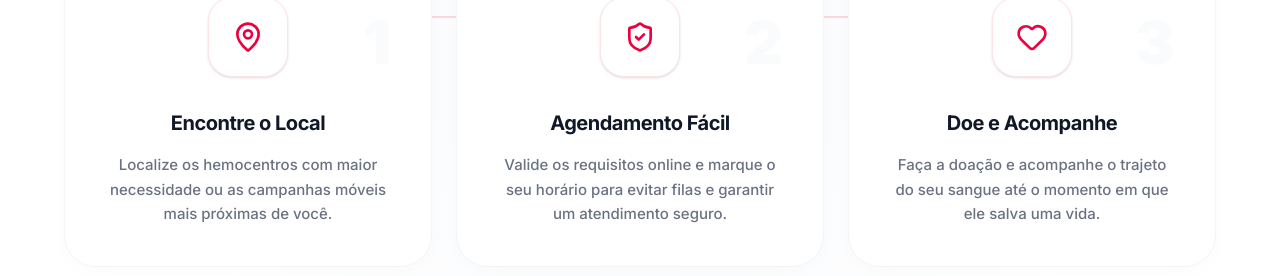
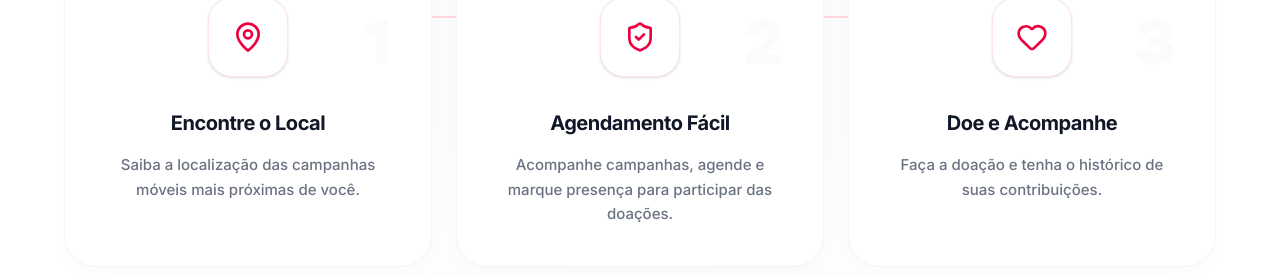
Before and after one commit to GracianoNetoo/helpblood-project, a Vue app: page / in a window 1280 px wide. Shown: the part 2313-2589 px from the top of the page. Built offline with nearby package versions, Linux system fonts and the light colour scheme; no server answers.

Commit message:
fix: atualizar descrições das etapas de doação para maior clareza

```diff
--- a/src/components/StepsSection.vue
+++ b/src/components/StepsSection.vue
@@ -38,7 +38,7 @@ const emit = defineEmits(['click-agendar-doacao']);
           <span class="absolute top-10 right-10 text-[60px] font-black text-gray-50/80 -z-10 group-hover:text-rose-50/50 transition-colors">1</span>
           <h3 class="text-xl font-bold text-gray-900 mb-4 tracking-tight">Encontre o Local</h3>
           <p class="text-[15px] text-gray-500 font-medium leading-relaxed">
-            Localize os hemocentros com maior necessidade ou as campanhas móveis mais próximas de você.
+            Saiba a localização das campanhas móveis mais próximas de você.
           </p>
         </div>
 
@@ -50,7 +50,7 @@ const emit = defineEmits(['click-agendar-doacao']);
           <span class="absolute top-10 right-10 text-[60px] font-black text-gray-50/80 -z-10 group-hover:text-rose-50/50 transition-colors">2</span>
           <h3 class="text-xl font-bold text-gray-900 mb-4 tracking-tight">Agendamento Fácil</h3>
           <p class="text-[15px] text-gray-500 font-medium leading-relaxed">
-            Valide os requisitos online e marque o seu horário para evitar filas e garantir um atendimento seguro.
+            Acompanhe campanhas, agende e marque presença para participar das doações.
           </p>
         </div>
 
@@ -62,7 +62,7 @@ const emit = defineEmits(['click-agendar-doacao']);
           <span class="absolute top-10 right-10 text-[60px] font-black text-gray-50/80 -z-10 group-hover:text-rose-50/50 transition-colors">3</span>
           <h3 class="text-xl font-bold text-gray-900 mb-4 tracking-tight">Doe e Acompanhe</h3>
           <p class="text-[15px] text-gray-500 font-medium leading-relaxed">
-            Faça a doação e acompanhe o trajeto do seu sangue até o momento em que ele salva uma vida.
+            Faça a doação e tenha o histórico de suas contribuições.
           </p>
         </div>
 
```
